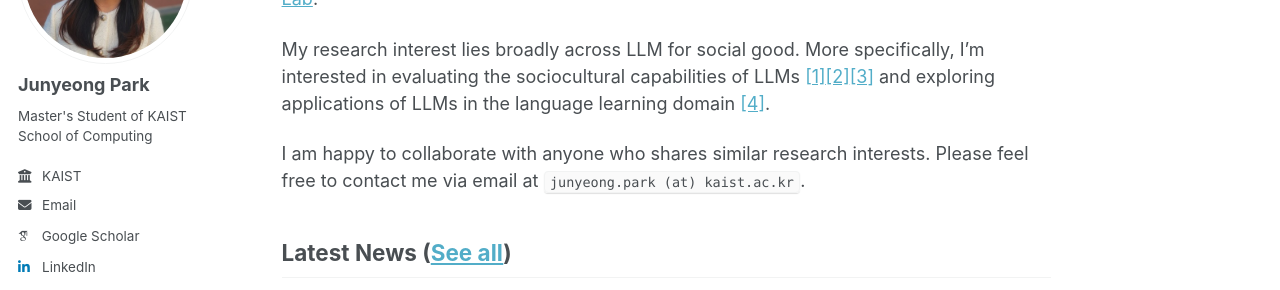
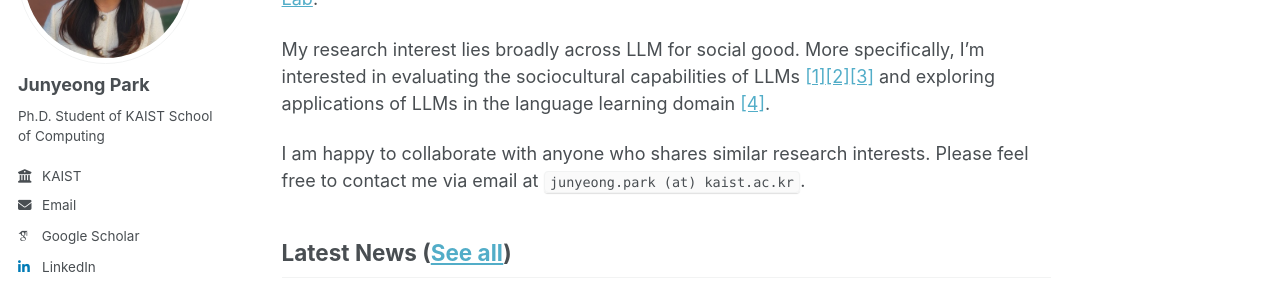
Before and after one commit to jjjunyeong/jjjunyeong.github.io, a Jekyll site: the page built from _pages/about.md, in a window 1280 px wide. Shown: the part 217-507 px from the top of the page. Built offline with Jekyll 4.4.1, drawn with Linux system fonts in a browser that asks for light colours; some web fonts are replaced.

Commit message:
Update aboutme

```diff
--- a/_config.yml
+++ b/_config.yml
@@ -24,11 +24,11 @@ author:
   avatar           : "my_profile.jpg"
   name             : "Junyeong Park"
   pronouns         : # example: "she/her"
-  bio              : "Master's Student of KAIST School of Computing"
+  bio              : "Ph.D. Student of KAIST School of Computing"
   location         : # "Earth"
   employer         : "KAIST"
   uri              : # URL
-  email            : "jjjunyeong9986@kaist.ac.kr"
+  email            : "junyeong.park@kaist.ac.kr"
 
   # Academic websites
   arxiv            : # URL - Update with the correct link to your profile
```
